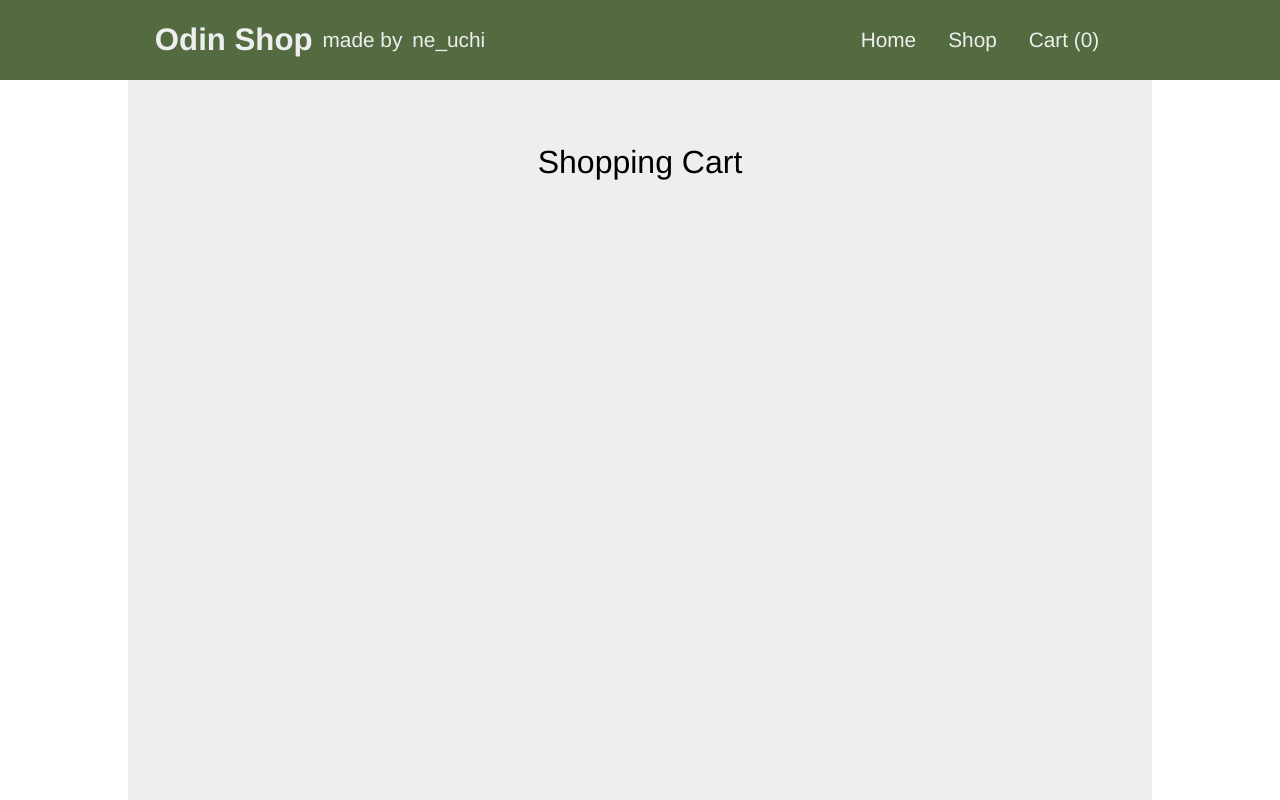
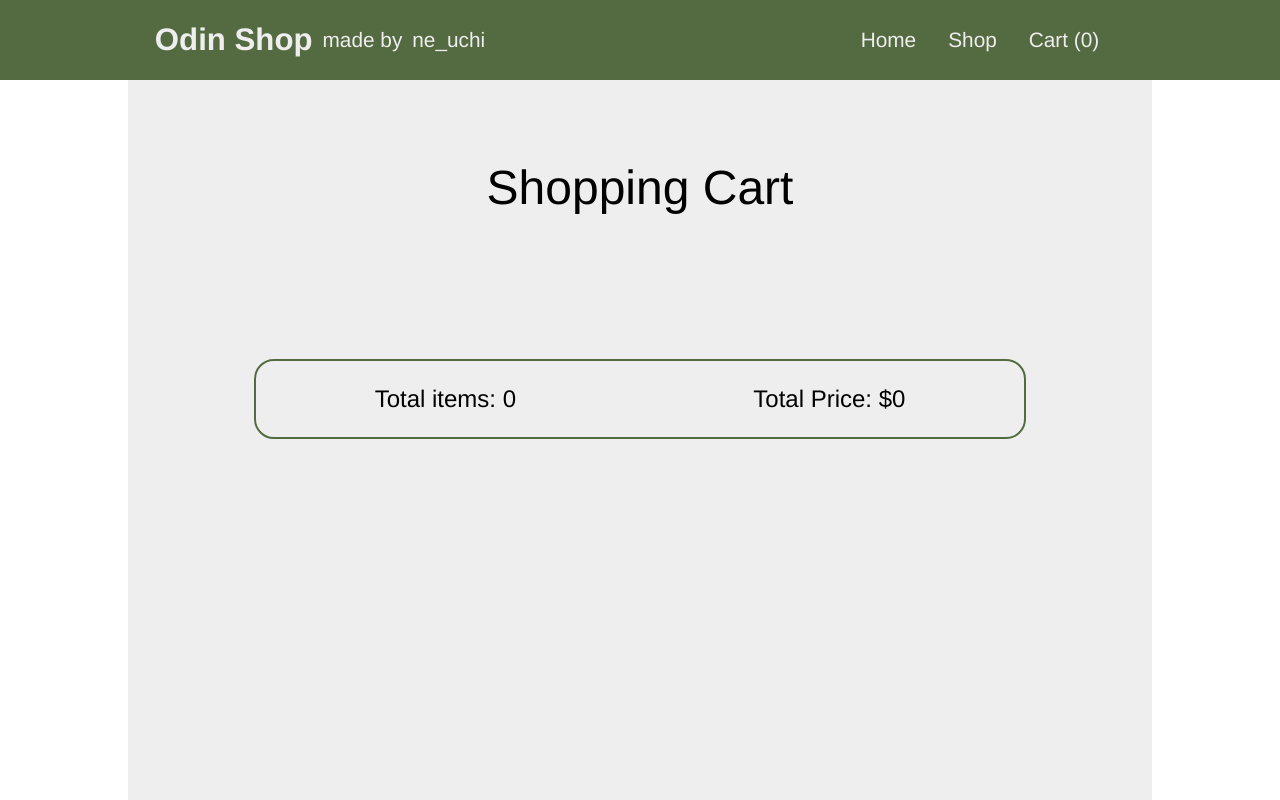
Before and after one commit to drmor/TP_ShoppingCart, a React (Vite) app: page /cart in a window 1280 px wide. Built offline with nearby package versions, Linux system fonts and the light colour scheme.

Commit message:
added total price div

```diff
--- a/src/pages/CartP.jsx
+++ b/src/pages/CartP.jsx
@@ -3,6 +3,7 @@ import styles from './CartP.module.css';
 import { useOutletContext } from 'react-router';
 function Cart() {
   const { cart, manipulate } = useOutletContext();
+  const total = cart.reduce((sum, item) => sum + item.price * item.quantity, 0);
   return (
     <>
       <div className={styles.container}>
@@ -45,6 +46,10 @@ function Cart() {
             </li>
           ))}
         </ul>
+        <div className={styles.total}>
+          <p>Total items: {cart.length}</p>
+          <p>Total Price: ${total}</p>
+        </div>
       </div>
     </>
   );
--- a/src/pages/CartP.module.css
+++ b/src/pages/CartP.module.css
@@ -6,8 +6,9 @@
   width: 80%;
   margin: 0 auto;
   background-color: #eeeeee;
-  font-size: 2rem;
+  font-size: 3rem;
   padding: 2rem;
+  gap: 3rem;
 }
 .items {
   margin: 0;
@@ -65,3 +66,11 @@
 .overall button {
   height: 100%;
 }
+.total {
+  font-size: 1.5rem;
+  border: 2px solid #546b41;
+  border-radius: 20px;
+  width: 80%;
+  display: flex;
+  justify-content: space-around;
+}
```
